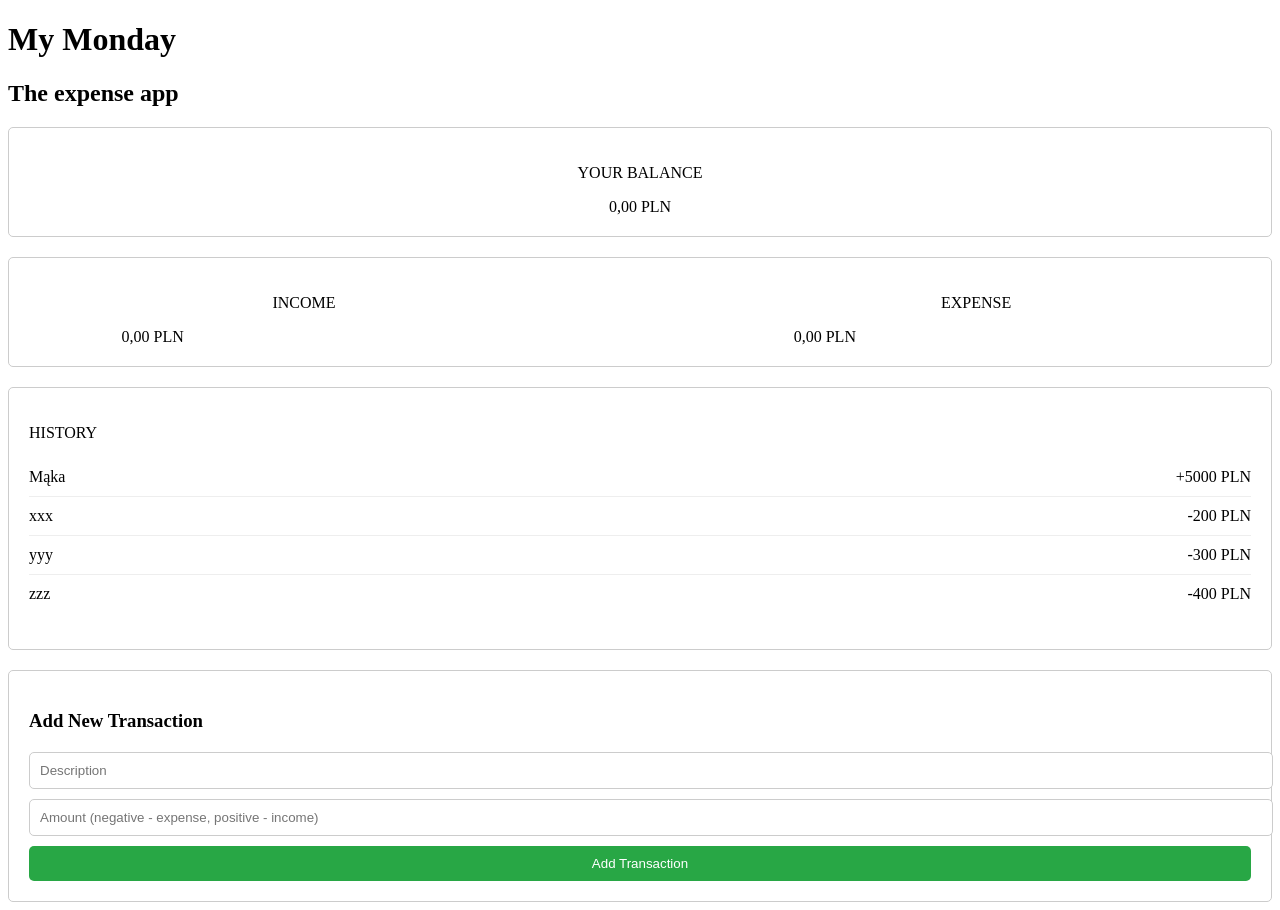
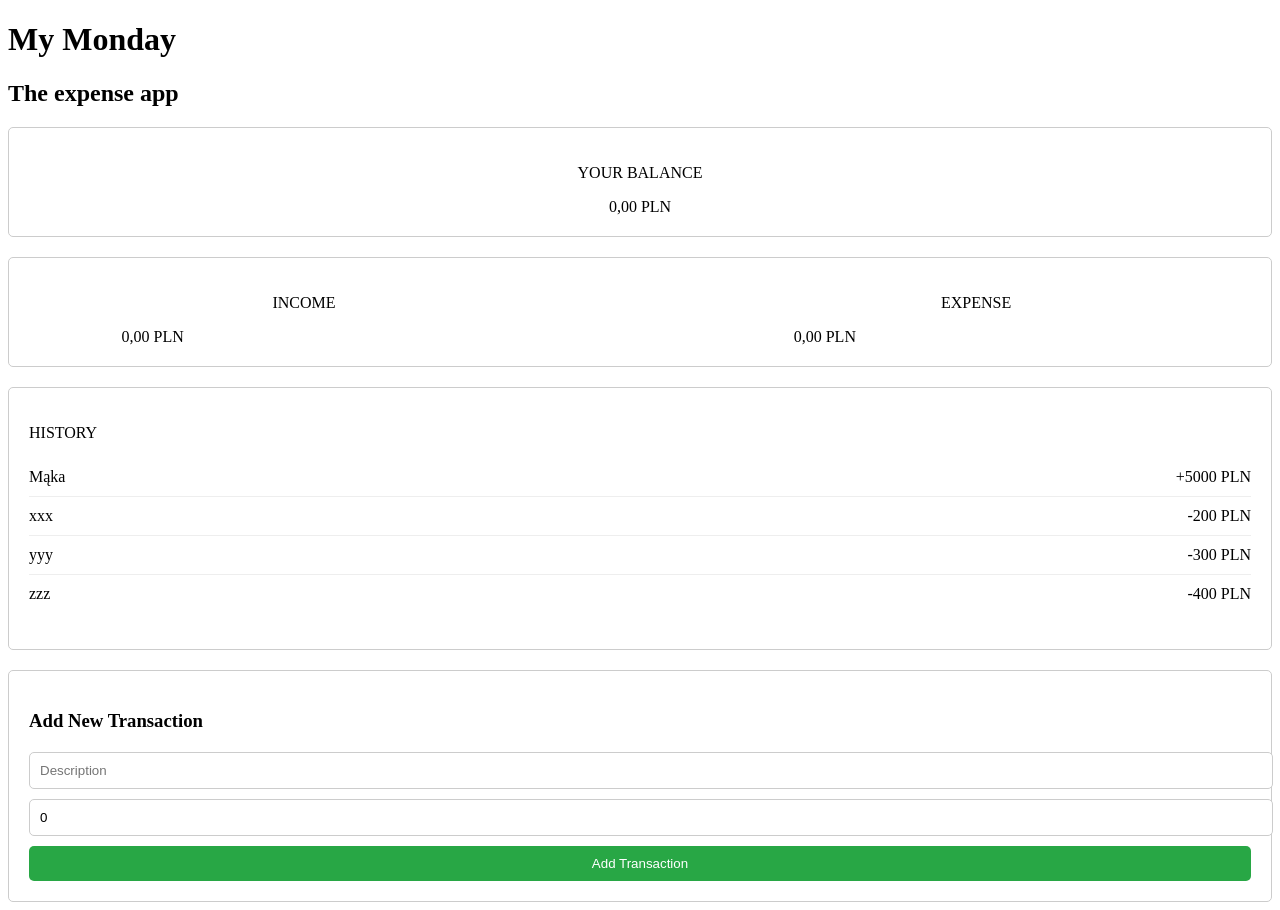
Before and after one commit to sobi3ch/mymoney, a Vue app: page / in a window 1280 px wide. Built offline with nearby package versions, Linux system fonts and the light colour scheme; the HTML template or start-up script is replaced by a standard one.

Commit message:
AddTransaction works

```diff
--- a/src/App.vue
+++ b/src/App.vue
@@ -21,7 +21,7 @@ const transactions = ref<Transaction[]>([
   <AppBalance />
   <IncomeExpense />
   <TransactionList :transactions="transactions" />
-  <AddTransaction />
+  <AddTransaction @add="transactions.push($event)" />
 </template>
 
 <style scoped></style>
--- a/src/components/AddTransaction.vue
+++ b/src/components/AddTransaction.vue
@@ -1,13 +1,50 @@
+<script setup lang="ts">
+import type { Transaction } from '../types/types'
+import { ref } from 'vue'
+
+const emit = defineEmits<{
+  add: [transaction: Transaction]
+}>()
+
+const description = ref('')
+const amount = ref(0)
+
+function addTransaction() {
+  if (description.value.trim() === '' || amount.value === 0) {
+    alert('Please enter a valid description and amount.')
+    return
+  }
+
+  const newTransaction: Transaction = {
+    id: Date.now(),
+    description: description.value,
+    amount: amount.value,
+  }
+
+  emit('add', newTransaction)
+  // Emit the new transaction to the parent component
+  // You can use an event emitter or a state management solution like Vuex or Pinia
+  // For simplicity, we'll just log it here
+  console.log('New Transaction:', newTransaction)
+
+  // Clear the input fields
+  description.value = ''
+  amount.value = 0
+}
+</script>
+
 <template>
   <div id="add-transaction">
     <h3>Add New Transaction</h3>
-    <input type="text" placeholder="Description" />
-    <input type="number" placeholder="Amount (negative - expense, positive - income)" />
-    <button>Add Transaction</button>
+    <input v-model="description" type="text" placeholder="Description" />
+    <input
+      v-model.number="amount"
+      type="number"
+      placeholder="Amount (negative - expense, positive - income)"
+    />
+    <button @click="addTransaction">Add Transaction</button>
   </div>
 </template>
-
-<script setup lang="ts"></script>
 
 <style scoped>
 #add-transaction {
```
